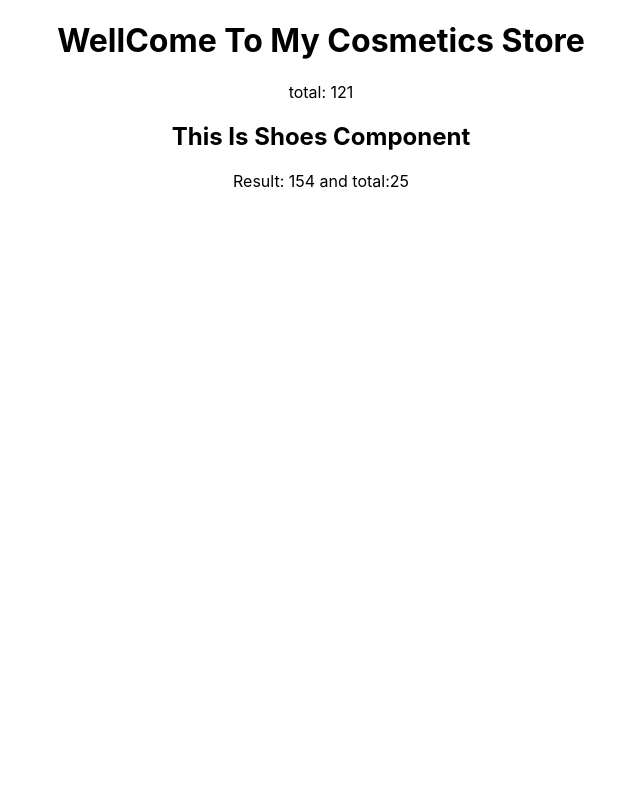
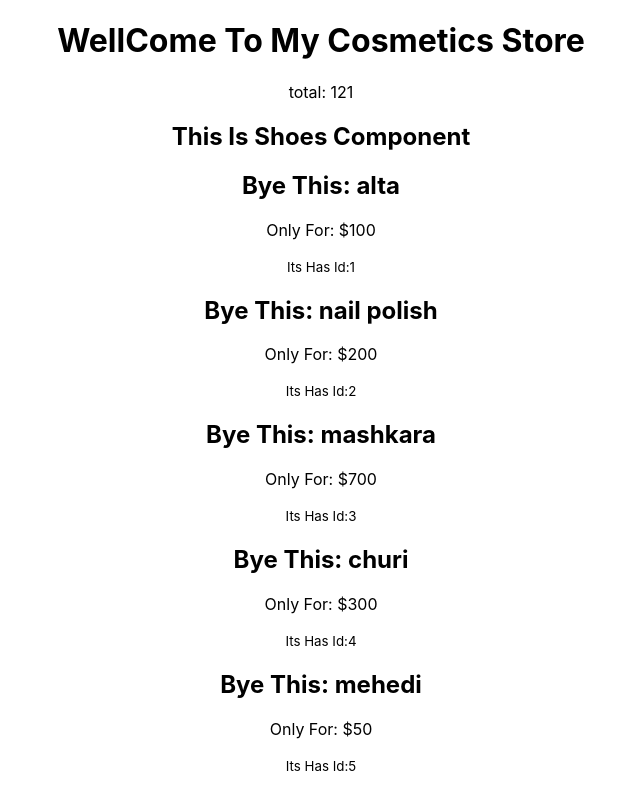
Before and after one commit to noormohammad20/react-storage-and-handler, a React (Create React App) app: page / in a window 1280 px wide. Shown: the whole page, without its empty margins (319-959 px from the left). Built offline with nearby package versions, Linux system fonts and the light colour scheme.

Commit message:
how to create a json file

```diff
--- /dev/null
+++ b/src/Components/Cosmetic/Cosmetic.js
@@ -0,0 +1,14 @@
+import React from 'react'
+
+const Cosmetic = (props) => {
+    const { name, price, id } = props.cosmetic
+    return (
+        <div>
+            <h2>Bye This: {name}</h2>
+            <p> Only For: ${price}</p>
+            <p><small>Its Has Id:{id}</small></p>
+        </div>
+    )
+}
+
+export default Cosmetic
--- a/src/Components/shoes/Shoes.js
+++ b/src/Components/shoes/Shoes.js
@@ -1,15 +1,25 @@
 import React from 'react'
-import { add, multiply } from './calculate'
+import Cosmetic from '../Cosmetic/Cosmetic'
+
 
 const Shoes = () => {
-    const first = 14
-    const second = 11
-    const result = multiply(first, second)
-    const sum = add(first, second)
+    const cosmetics = [
+        { id: 1, name: 'alta', price: 100 },
+        { id: 2, name: 'nail polish', price: 200 },
+        { id: 3, name: 'mashkara', price: 700 },
+        { id: 4, name: 'churi', price: 300 },
+        { id: 5, name: 'mehedi', price: 50 },
+
+    ]
     return (
         <div>
             <h2>This Is Shoes Component</h2>
-            <p>Result: {result} and total:{sum}</p>
+            {
+                cosmetics.map(cosmetic => <Cosmetic
+                    key={cosmetic.id}
+                    cosmetic={cosmetic}
+                ></Cosmetic>)
+            }
         </div>
     )
 }
```
